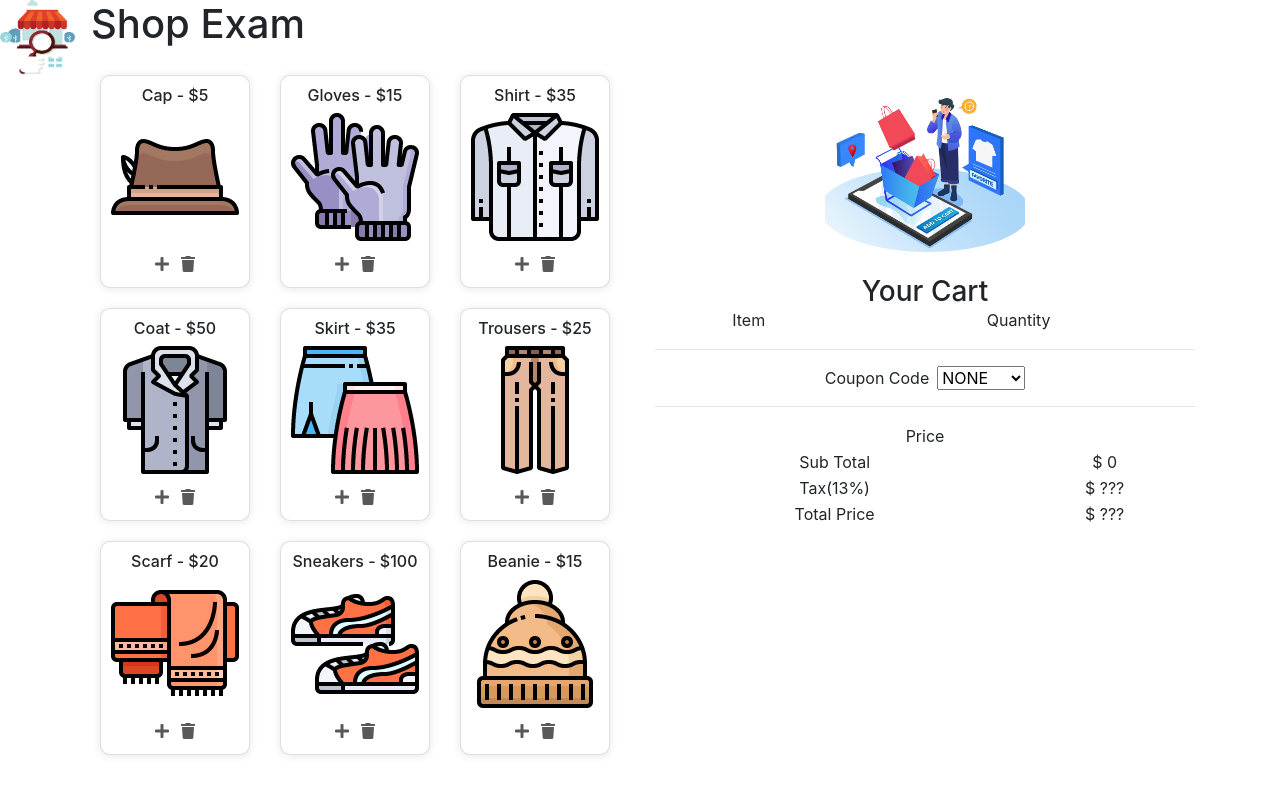
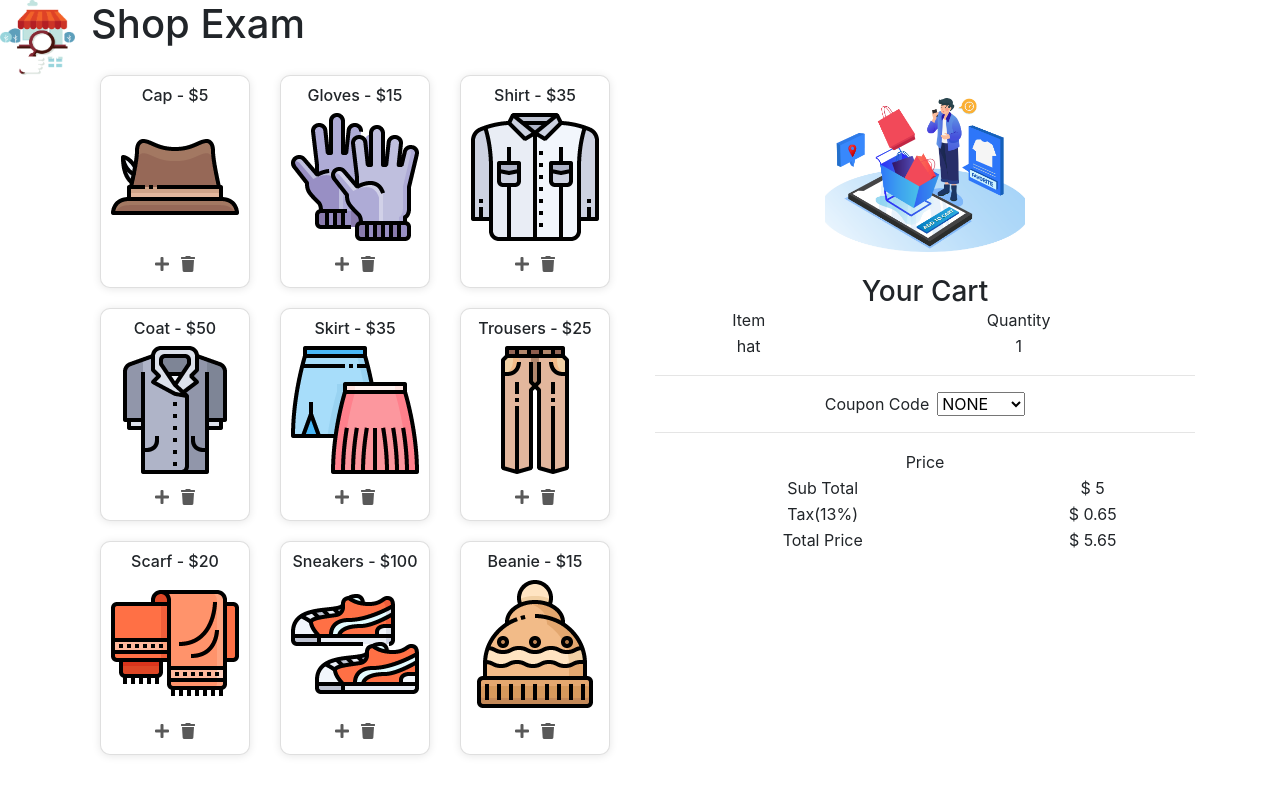
Before and after one commit to Zhuoqin/restaurant_builder_front, a React (Create React App) app: page / in a window 1280 px wide. Both pictures are taken after a click on the button 162 px from the left and 264 px from the top of the page. Shown: the top 794 px of the page. Built offline with nearby package versions, Linux system fonts and the light colour scheme.

Commit message:
added answer

```diff
--- a/src/final_exam/components/Shop.js
+++ b/src/final_exam/components/Shop.js
@@ -5,39 +5,61 @@ import LeftPanel from './leftPanel';
 class Shop extends React.Component {
     state = {
         // todo: Q1 - write your answer to init state
-
-
+        items: {},
+        coupon: 0
         // write code above
     };
 
     addItem = (item) => {
         // todo: Q2 - write your answer to add cart item
-
-
+        let {items} = this.state;
+        let qualities = items[item.name] || 0;
+        items[item.name] = qualities + 1;
+        this.setState({items: items});
         // write code above
     };
 
     removeItem = (item) => {
         // todo: Q3 - write your answer to remove cart item
-
-
+        let {items} = this.state;
+        if (items[item.name]) {
+            let qualities = items[item.name];
+            items[item.name] = qualities - 1;
+            if (!items[item.name]) {
+                delete items[item.name];
+            }
+            this.setState({items: items});
+        }
         // write code above
     };
 
     calculateTotal() {
         let sum = 0;
         // todo: Q4 - write your answer to calculate the sum price
-
-
+        let {items, coupon} = this.state;
+        Object.keys(items).forEach(key => {
+            let qualities = items[key];
+            let price = this.getPriceByShortName(key);
+            sum += qualities * price;
+        });
+        if (coupon) {
+            sum -= coupon;
+        }
         // write code above
         return sum;
+    }
+
+    getPriceByShortName(name) {
+        // or you could map the price by name => price when app mounted to reduce complexity
+        const {items} = this.props;
+        let foundItem = items.find(item => item.name === name);
+        return foundItem ? foundItem.price : 0;
     }
 
     handleCouponChange = (event) => {
         // console.log(event)
         // todo: Q5 - write your answer to handle coupe select change
-
-
+        this.setState({coupon: event.target.value});
         // write code above
     };
 
@@ -55,7 +77,8 @@ class Shop extends React.Component {
                         <div className="col-12 col-md-6">
                             <RightPanel
                                 // todo: Q6 - write your answer to pass proper props/callbacks
-
+                                {...this.state}
+                                onCouponChange={this.handleCouponChange}
                                 // write code above
                                 subTotal={subTotal}/>
                         </div>
--- a/src/final_exam/components/rightPanel.js
+++ b/src/final_exam/components/rightPanel.js
@@ -21,8 +21,12 @@ class RightPanel extends React.Component {
                         <tbody id='shoppingCart'>
                         {
                             // todo: Q7 - write your answer to map items and quantities
-
-
+                            Object.keys(this.props.items).map(key => (
+                                <tr key={key}>
+                                    <td>{key}</td>
+                                    <td>{this.props.items[key]}</td>
+                                </tr>
+                            ))
                             // write code above
                         }
                         </tbody>
@@ -34,8 +38,8 @@ class RightPanel extends React.Component {
                         <select
                             id="demo-simple-select"
                             // todo: Q8 - write your answer to bind controlled select value and change event - hint: use callback from props
-
-
+                            value={this.props.coupon}
+                            onChange={this.props.onCouponChange}
                             // write code above
                         >
                             <option value={0}>NONE</option>
@@ -59,12 +63,12 @@ class RightPanel extends React.Component {
                         <tr id='taxRow'>
                             <td>Tax(13%)</td>
                             {/*  todo: Q9: write your answer to replace '???' and display the calculated tax amount like $ 13  */}
-                            <td>$ ???</td>
+                            <td>$ {(this.props.subTotal * TAX_RATE).toFixed(2)}</td>
                         </tr>
                         <tr id="totalPriceRow">
                             <td>Total Price</td>
                             {/*  todo: Q10: write your answer to replace '???' and display the calculated total amount like $ 113  */}
-                            <td>$ ???</td>
+                            <td>$ {(this.props.subTotal * (1 + TAX_RATE)).toFixed(2)}</td>
                         </tr>
                         </tbody>
                     </table>
```
